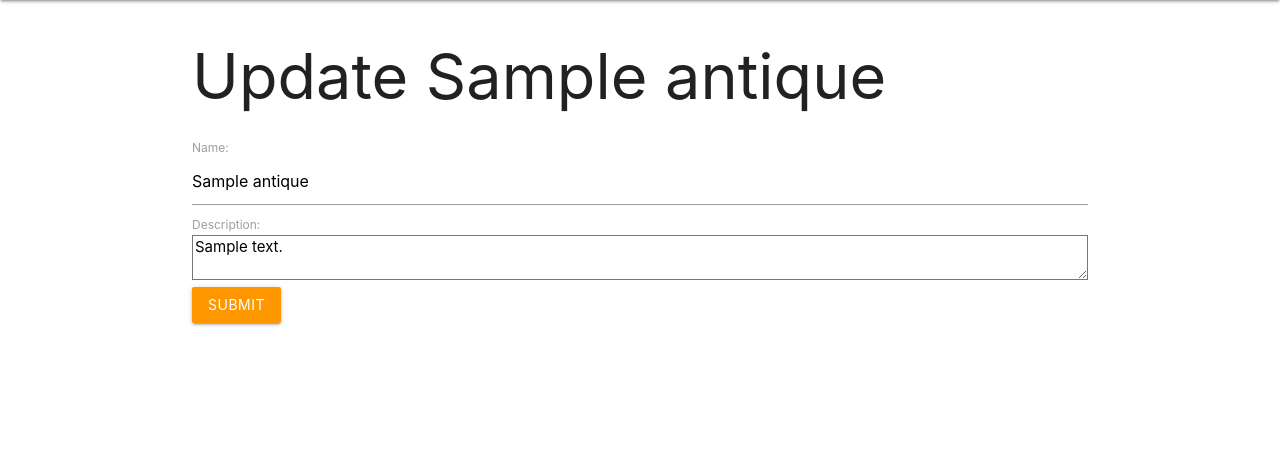
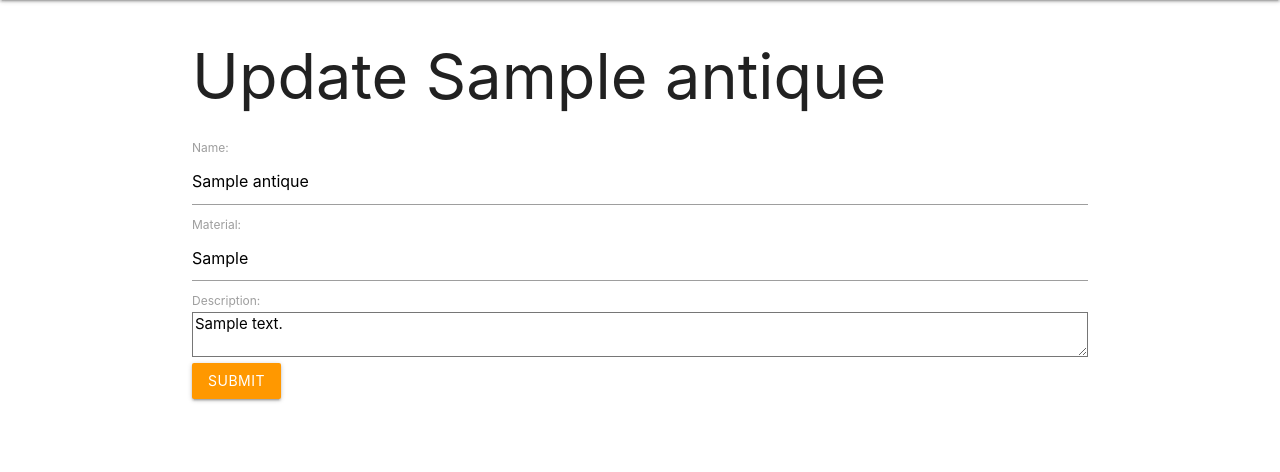
Before and after one commit to sjlelait/antiquecollector, a Django app: page /antiques/1/update/ in a window 1280 px wide. Shown: the part 64-536 px from the top of the page. Run offline with Django 4.2, Linux system fonts and the light colour scheme; tables that the repository leaves empty hold one stand-in row (values such as "Sample post").

Commit message:
fix: add antique functionality

```diff
--- a/main_app/templates/antiques/antique_form.html
+++ b/main_app/templates/antiques/antique_form.html
@@ -13,7 +13,7 @@
 <h1>Update {{object.name}}</h1>
 {% else %}
 <h1>Create Antique</h1>
-{% endif%}
+{% endif %}
 <form method="POST">
     {% csrf_token %}
     {{ form }}
--- a/main_app/views.py
+++ b/main_app/views.py
@@ -48,12 +48,12 @@ def unassoc_admirer(request, antique_id, admirer_id):
 
 class AntiqueCreate(CreateView):
     model = Antique
-    fields = '__all__'
+    fields = ('name', 'material', 'description' )
     template_name = 'antiques/antique_form.html'
 
 class AntiqueUpdate(UpdateView):
     model = Antique
-    fields = ('name', 'description')
+    fields = ('name', 'material', 'description')
     template_name = 'antiques/antique_form.html'
 
 class AntiqueDelete(DeleteView):
```
